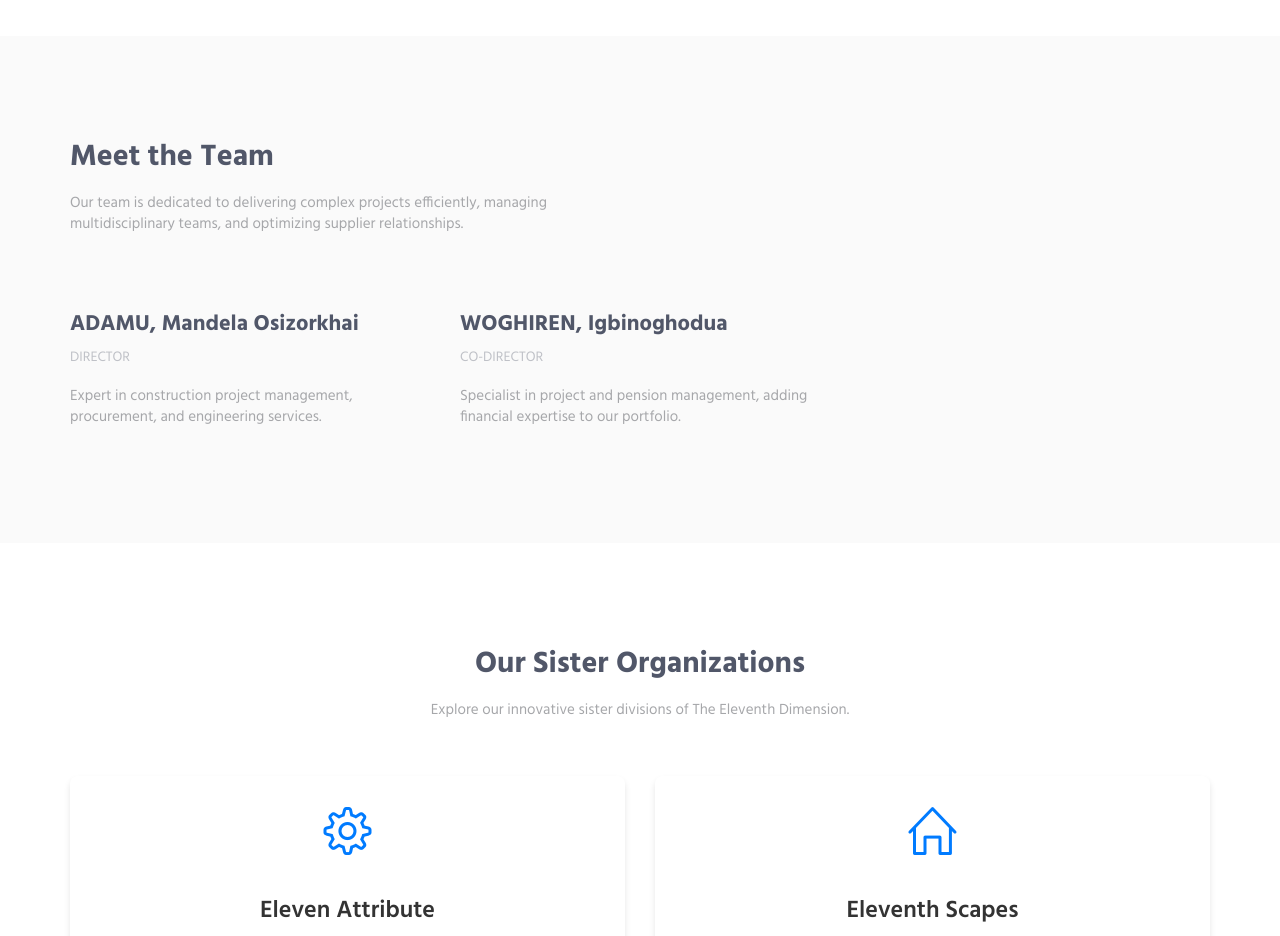
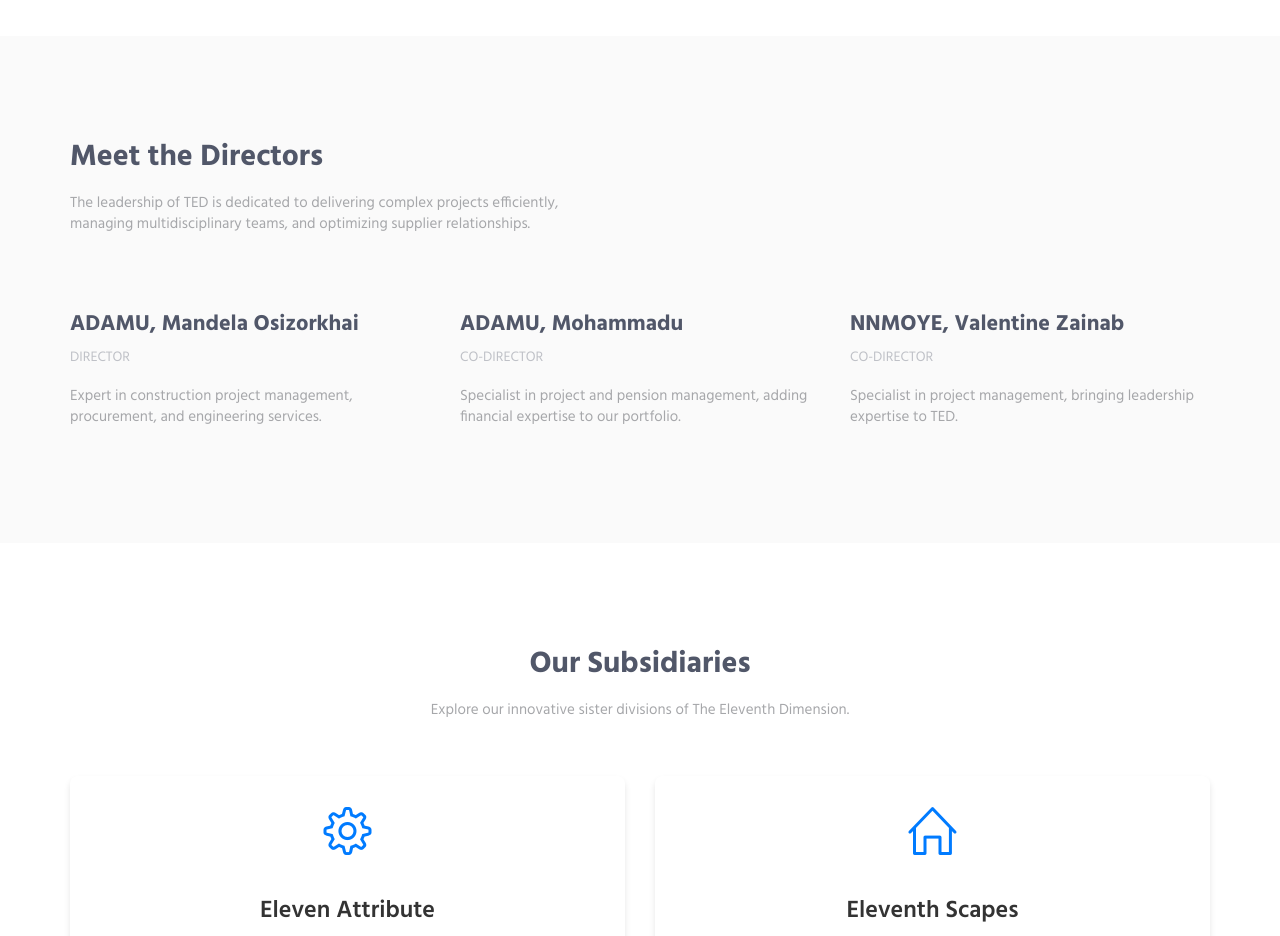
Before and after one commit to Burvily/Eleventhdimension-NG, a plain HTML site: page about.html in a window 1280 px wide. Shown: the part 1440-2376 px from the top of the page. Drawn offline with Linux system fonts and the light colour scheme.

Commit message:
Update about.html

```diff
--- a/about.html
+++ b/about.html
@@ -257,30 +257,39 @@
             <div class="content-lg container">
                 <div class="row margin-b-40">
                     <div class="col-sm-6">
-                        <h2>Meet the Team</h2>
-                        <p>Our team is dedicated to delivering complex projects efficiently, managing multidisciplinary teams, and optimizing supplier relationships.</p>
+                        <h2>Meet the Directors</h2>
+                        <p>The leadership of TED is dedicated to delivering complex projects efficiently, managing multidisciplinary teams, and optimizing supplier relationships.</p>
                     </div>
                 </div>
                 <!--// end row -->
 
                 <div class="row">
-                    <!-- Team -->
+                    <!-- Director 1 -->
                     <div class="col-sm-4 sm-margin-b-50">
                         <div class="bg-color-white margin-b-20">
                         </div>
                         <h4><a href="#">ADAMU, Mandela Osizorkhai</a> <span class="text-uppercase margin-l-20"><br/>Director</span></h4>
                         <p>Expert in construction project management, procurement, and engineering services.</p>
                     </div>
-                    <!-- End Team -->
+                    <!-- End Director 1 -->
 
-                    <!-- Team -->
+                    <!-- Director 2 -->
                     <div class="col-sm-4 sm-margin-b-50">
                         <div class="bg-color-white margin-b-20">
                         </div>
-                        <h4><a href="#">WOGHIREN, Igbinoghodua</a> <span class="text-uppercase margin-l-20"><br/>Co-Director</span></h4>
+                        <h4><a href="#">ADAMU, Mohammadu</a> <span class="text-uppercase margin-l-20"><br/>Co-Director</span></h4>
                         <p>Specialist in project and pension management, adding financial expertise to our portfolio.</p>
                     </div>
-                    <!-- End Team -->
+                    <!-- End Director 2 -->
+
+                    <!-- Director 3 -->
+                    <div class="col-sm-4 sm-margin-b-50">
+                        <div class="bg-color-white margin-b-20">
+                        </div>
+                        <h4><a href="#">NNMOYE, Valentine Zainab</a> <span class="text-uppercase margin-l-20"><br/>Co-Director</span></h4>
+                        <p>Specialist in project management, bringing leadership expertise to TED.</p>
+                    </div>
+                    <!-- End Director 3 -->
 
                 </div>
                 <!--// end row -->
@@ -292,7 +301,7 @@
         <div class="content-lg container">
             <div class="row margin-b-40">
                 <div class="col-sm-12 text-center">
-                    <h2>Our Sister Organizations</h2>
+                    <h2>Our Subsidiaries</h2>
                     <p>Explore our innovative sister divisions of The Eleventh Dimension.</p>
                 </div>
             </div>
```
